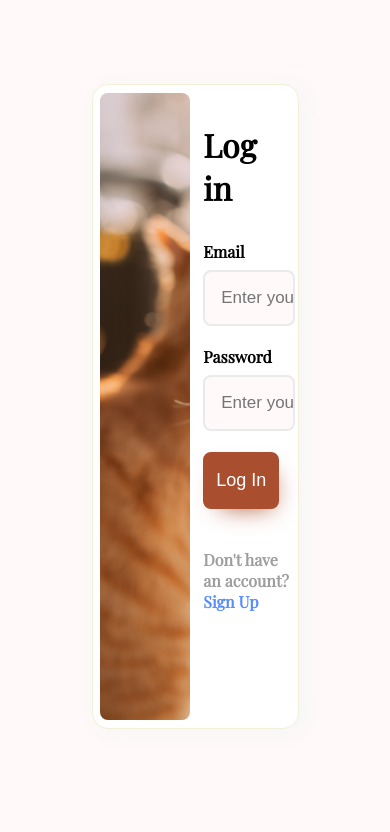
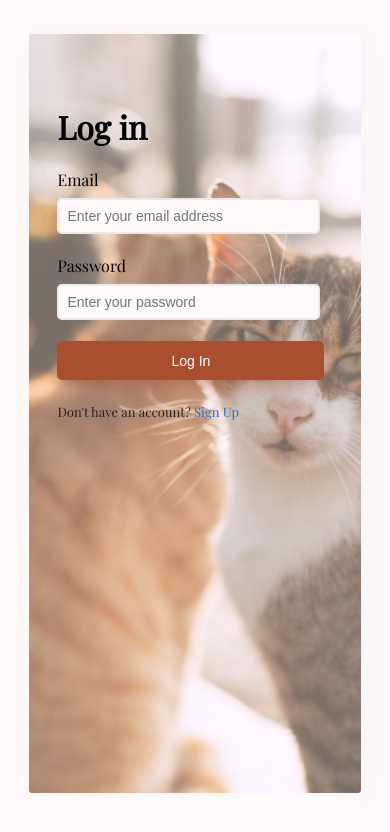
Before and after one commit to ShivaniKhatri96/BookFace-CatBook, a React (Create React App) app in the folder frontend/: page / in a window 390 px wide. Shown: the top 832 px of the page. Built offline with nearby package versions, Linux system fonts and the light colour scheme.

Commit message:
responsive layout login page for xs size

```diff
--- /dev/null
+++ b/frontend/src/components/Breakpoints.js
@@ -0,0 +1,25 @@
+export const Size = {
+  xs: "280px",
+  //Small devices (landscape phones, 576px and up)
+  sm:"576px",
+  // Medium devices (tablets, 768px and up)
+  md: "768px",
+  // Large devices (desktops, 992px and up)
+  lg: "992px",
+  // X-Large devices (large desktops, 1200px and up)
+  xl: "1200px",
+  // XX-Large devices (larger desktops, 1400px and up)
+  xxl: "1400px"
+};
+export const DeviceMin = {
+  xs: `(min-width: ${Size.xs})`,
+  sm: `(min-width: ${Size.sm})`,
+  md: `(min-width: ${Size.md})`,
+  lg: `(min-wdith: ${Size.lg})`
+};
+export const DeviceMax = {
+  xs: `(max-width: ${Size.xs})`,
+  sm: `(max-width: ${Size.sm})`,
+  md: `(max-width: ${Size.md})`,
+  lg: `(max-wdith: ${Size.lg})`
+};
--- a/frontend/src/components/Button.js
+++ /dev/null
@@ -1 +0,0 @@
-import { }
--- a/frontend/src/components/styles/Anchor.styled.js
+++ /dev/null
@@ -1,11 +0,0 @@
-import styled from "styled-components";
-import { Link } from "react-router-dom";
-export const StyledLinkDiv = styled.div`
-color: #9D9D9D;
-font-size: 16px;
-margin-top: 1rem;
-`
-export const StyledLink = styled(Link)`
-color: #548CFF;
-text-decoration: none;
-`
--- a/frontend/src/components/styles/Button.styled.js
+++ b/frontend/src/components/styles/Button.styled.js
@@ -1,14 +1,24 @@
 import styled from "styled-components";
+import { DeviceMax, DeviceMin } from "../Breakpoints";
 export const StyledButton = styled.button`
-width: 85%;
-margin: 0 0 1.5rem 0;
-padding: 1rem 0 1rem 0;
 border: 2px solid #A94F2F;
-border-radius: 0.5rem;
 background: #A94F2F;
 color: white;
-font-size: 18px;
 // -ve spread value: -12px helps to keep shadow only in -x and -y axis
 box-shadow: 5px 10px 25px -12px  #A94F2F;
 cursor: pointer;
+@media ${DeviceMax.sm} {
+    width: 88%;
+    border-radius: 0.3rem;
+    font-size: 14px;
+    margin: 0 0 0.4rem 0;
+    padding: 0.6rem 0.5rem 0.6rem 0.5rem;
+}
+@media ${DeviceMin.md} {
+    width: 85%;
+    border-radius: 0.5rem;
+    font-size: 18px;
+    margin: 0 0 1.5rem 0;
+    padding: 1rem 0 1rem 0;
+}
 `
--- a/frontend/src/components/styles/GridLogin.styled.js
+++ b/frontend/src/components/styles/GridLogin.styled.js
@@ -1,37 +1,58 @@
 import styled from "styled-components";
 import img from "../../pictures/catlogin.jpg";
-export const GridLogin = styled.div`
-`;
+import { DeviceMax, DeviceMin } from "../Breakpoints";
+export const GridLogin = styled.div``;
 
 export const RowLogin = styled.div`
   display: flex;
   flex-direction: row;
+  background: #ffffff;
+  margin: auto;
+  box-shadow: 5px 3px 20px 3px #f6f6f6;
+  @media ${DeviceMax.sm} {
+    background-image: url(${img});
+    background-repeat: no-repeat;
+    background-size: cover;
+    width: 85vw;
+    height: 90vh;
+    border-radius: 0.2rem;
+    margin-top: 4vh;
+  }
+
+  @media ${DeviceMin.md} {
     height: 75vh;
     width: 50vw;
-background: #ffffff;
-margin: auto;
     margin-top: 10vh;
-border: 1px solid #F3F0D7;
+    border: 1px solid #f3f0d7;
     padding: 5px;
     border-radius: 1rem;
-box-shadow: 5px 3px 20px 3px #F6F6F6;
+  }
 `;
 export const Col1Login = styled.div`
+  @media ${DeviceMin.md} {
     width: 50%;
     border-radius: 0.5rem;
     background-image: url(${img});
     background-repeat: no-repeat;
     background-size: cover;
     margin: 1.5%;
+  }
 `;
 export const Col2Login = styled.div`
+  @media ${DeviceMax.sm} {
+    background-color: rgba(255, 255, 255, 0.35);
+    width: 100%;
+    height: 100%;
+    border-radius: 0.2rem;
+    padding:15% 0 0 8.5%;
+  }
+  @media ${DeviceMin.md} {
     width: 50%;
-border-radius: 0.5rem;
     margin: 5.5% 0 1.5% 0;
     padding-left: 5.5%;
     font-weight: bold;
-h1{
+    h1 {
       margin-bottom: 2rem;
     }
-
+  }
 `;
--- a/frontend/src/components/styles/GridSignup.styled.js
+++ b/frontend/src/components/styles/GridSignup.styled.js
@@ -29,7 +29,6 @@ export const Col1Signup = styled.div`
 `;
 export const Col2Signup = styled.div`
   width: 50%;
-  border-radius: 0.5rem;
   margin: 3.5% 0 1.5% 0;
   padding-left: 5.5%;
   font-weight: bold;
--- a/frontend/src/components/styles/Input.styled.js
+++ b/frontend/src/components/styles/Input.styled.js
@@ -1,11 +1,22 @@
 import styled from "styled-components";
+import { DeviceMax, DeviceMin } from "../Breakpoints";
+export const StyledInput = styled.input`
+  width: 80%;
+  border: 2px solid #eaeaea;
+  margin: 0.5rem 0 1.3rem 0;
+  background: #fff9f9;
+  @media ${DeviceMax.sm} {
+    border-radius: 0.3rem;
+    padding: 0.5rem 0.5rem 0.5rem 0.5rem;
+    font-size: 14px;
+  }
+  @media ${DeviceMin.md} {
+    border-radius: 0.5rem;
+    padding: 1rem 0 1rem 1rem;
+    font-size: 17px;
+  }
 
-export const StyledInput = styled.input`
-width: 80%;
-margin: 0.5rem 0 1.3rem 0;
-padding: 1rem 0 1rem 1rem;
-border: 2px solid #EAEAEA;
-border-radius: 0.5rem;
-font-size: 17px;
-background: #FFF9F9;
-`
+
+
+
+`;
--- /dev/null
+++ b/frontend/src/components/styles/StyledLink.styled.js
@@ -0,0 +1,23 @@
+import styled from "styled-components";
+import { Link } from "react-router-dom";
+import { DeviceMin, DeviceMax } from "../Breakpoints";
+export const StyledLinkDiv = styled.div`
+  margin-top: 1rem;
+  @media ${DeviceMax.sm} {
+    color: #212121;
+    font-size: 13px;
+  }
+  @media ${DeviceMin.md} {
+    color: #9d9d9d;
+    font-size: 16px;
+  }
+`;
+export const StyledLink = styled(Link)`
+  text-decoration: none;
+  @media ${DeviceMax.sm} {
+    color: #1C6DD0;
+  }
+  @media ${DeviceMin.md} {
+    color: #548cff;
+  }
+`;
```
Also changed, not shown: frontend/src/pages/LogIn.js (+14 -3 lines), frontend/src/pages/Signup.js (+8 -5 lines). Lines whose indentation alone changed are shown as unchanged.
